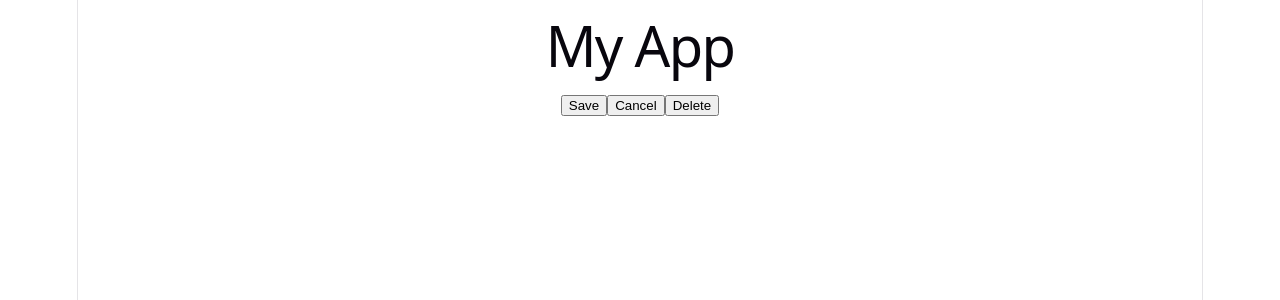
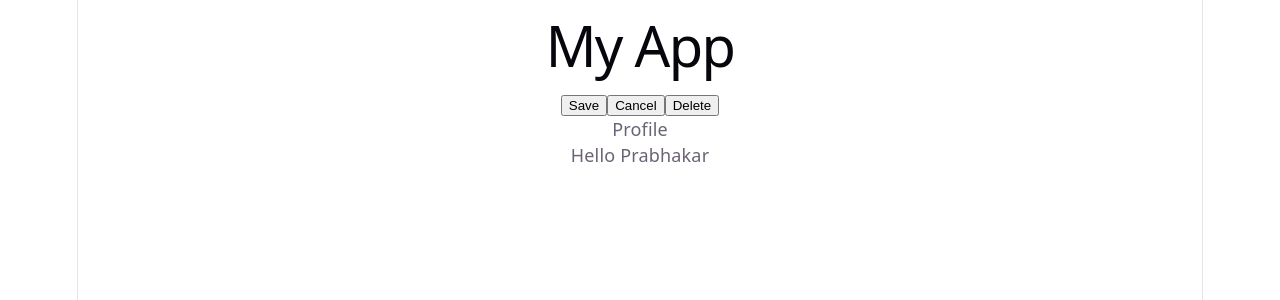
Before and after one commit to prabhakarlainipg/coding-practice, a React (Vite) app in the folder react/my-react-app/: page / in a window 1280 px wide. Shown: the top 300 px of the page. Built offline with nearby package versions, Linux system fonts and the light colour scheme.

Commit message:
react props

```diff
--- a/react/my-react-app/src/App.tsx
+++ b/react/my-react-app/src/App.tsx
@@ -1,12 +1,10 @@
-import Button from "./components/Button.tsx";
+import PropsComponent from "./components/Props.tsx";
 
 function App() {
   return (
       <div>
         <h1>My App</h1>
-        <Button label="Save" />
-        <Button label="Cancel" />
-        <Button label="Delete" />
+       <PropsComponent/>
       </div>
   );
 }
--- a/react/my-react-app/src/components/Button.tsx
+++ b/react/my-react-app/src/components/Button.tsx
@@ -1,7 +1,8 @@
 type ButtonProps = {
     label: string;
+    setName: (name: string) => void;
 }
-function Button({label}: ButtonProps) {
-    return <button className="button">{label}</button>;
+function Button({label, setName}: ButtonProps) {
+    return <button className="button" onClick={()=>setName(label)}>{label}</button>;
 }
 export default Button;
--- /dev/null
+++ b/react/my-react-app/src/components/Card.tsx
@@ -0,0 +1,9 @@
+type CardProps = {
+    children: React.ReactNode;
+};
+
+function Card({ children }: CardProps) {
+    return <div className="card">{children}</div>;
+}
+
+export default Card;
--- /dev/null
+++ b/react/my-react-app/src/components/Props.tsx
@@ -0,0 +1,23 @@
+import Button from "./Button.tsx";
+import {useState} from "react";
+import Card from "./Card.tsx";
+
+const PropsComponent: React.FC  = ()=>{
+    const [name, setName] = useState("");
+
+    return (
+        <>
+    <Button label="Save" setName={setName}/>
+    <Button label="Cancel" setName={setName}/>
+    <Button label="Delete" setName={setName}/>
+    <div>{name}</div>
+    <Card>
+    <div>Profile</div>
+    <p>Hello Prabhakar</p>
+    </Card>
+    </>
+    )
+}
+
+
+export default PropsComponent
```
